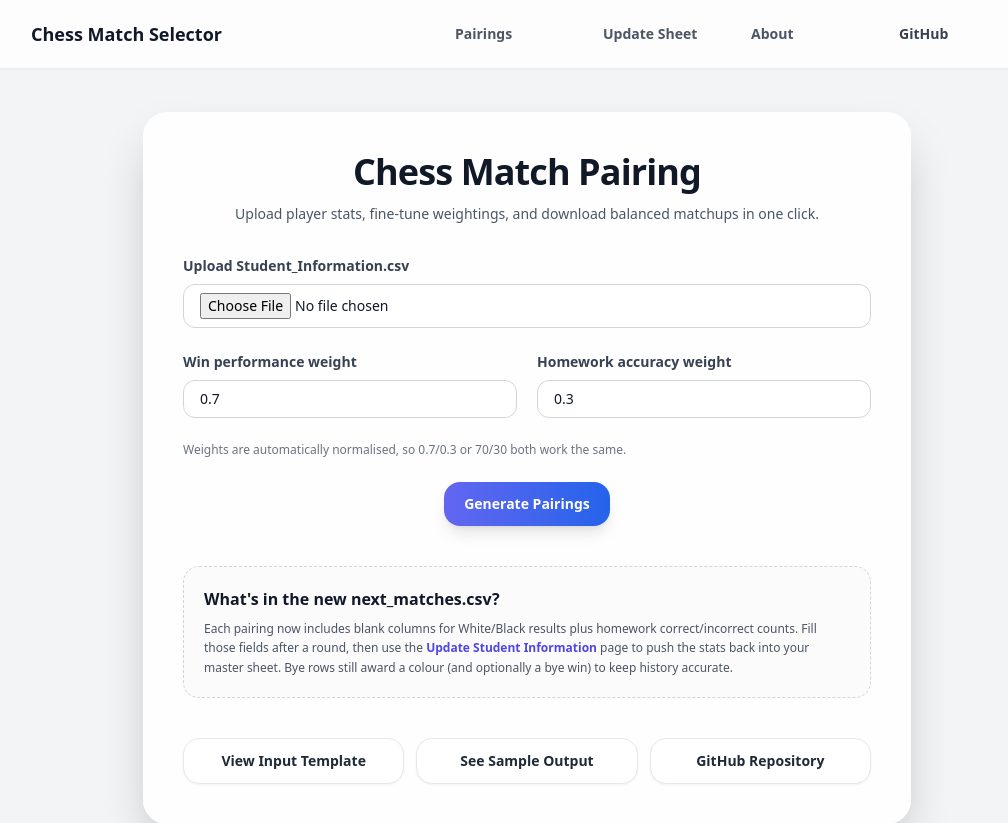
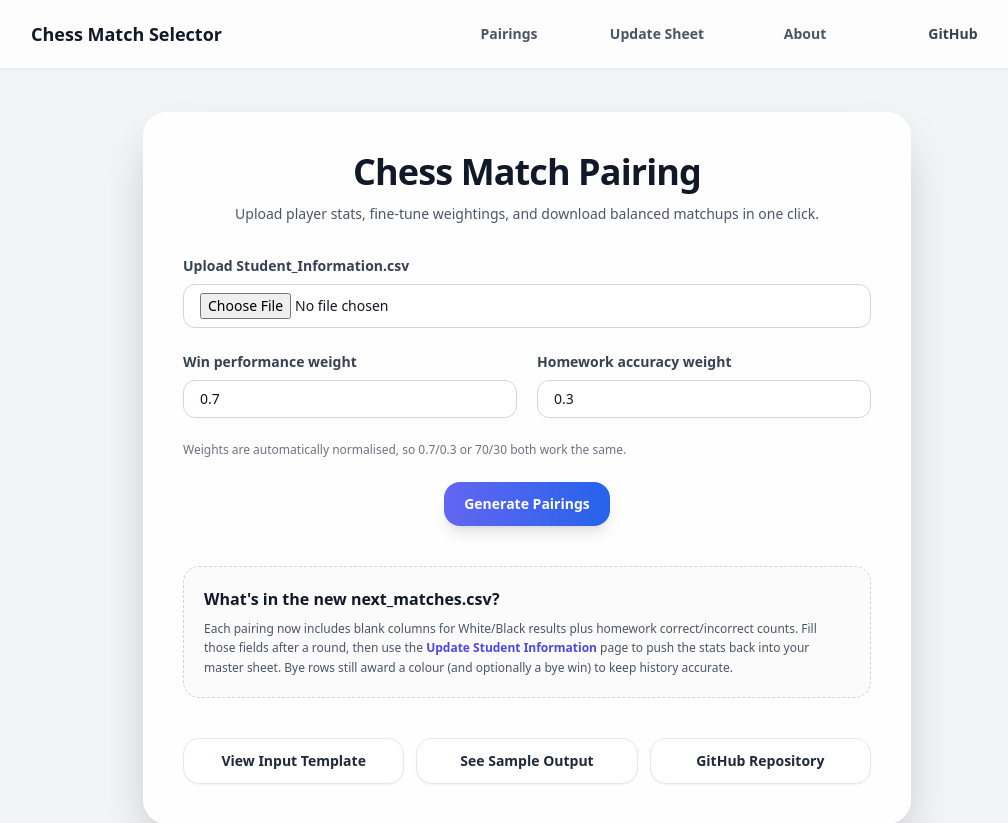
Before and after one commit to Hmm100-star/chess-match-selector, a Flask app: page / in a window 1280 px wide. Shown: the top 823 px of the page, without its empty margins (113-1121 px from the left). Run offline with Flask 3, Linux system fonts and the light colour scheme; some libraries are stand-ins or nearby versions.

Commit message:
Center navigation link labels

```diff
--- a/templates/index.html
+++ b/templates/index.html
@@ -29,7 +29,7 @@
         <div class="flex flex-wrap items-center gap-2">
           <a
             href="{{ url_for('index') }}"
-            class="rounded-2xl px-4 py-2 transition-all duration-300 hover:-translate-y-0.5 hover:bg-indigo-100 hover:text-indigo-700 dark:hover:bg-indigo-900/60 sm:min-w-[140px]"
+            class="inline-flex items-center justify-center rounded-2xl px-4 py-2 text-center transition-all duration-300 hover:-translate-y-0.5 hover:bg-indigo-100 hover:text-indigo-700 dark:hover:bg-indigo-900/60 sm:min-w-[140px]"
             {% if active_page == 'pairings' %}
               bg-indigo-600 text-white shadow-md shadow-indigo-300/50 dark:bg-indigo-500 dark:shadow-indigo-900/40
             {% else %}
@@ -38,7 +38,7 @@
           >Pairings</a>
           <a
             href="{{ url_for('update_page') }}"
-            class="rounded-2xl px-4 py-2 transition-all duration-300 hover:-translate-y-0.5 hover:bg-emerald-100 hover:text-emerald-700 dark:hover:bg-emerald-900/60 sm:min-w-[140px]"
+            class="inline-flex items-center justify-center rounded-2xl px-4 py-2 text-center transition-all duration-300 hover:-translate-y-0.5 hover:bg-emerald-100 hover:text-emerald-700 dark:hover:bg-emerald-900/60 sm:min-w-[140px]"
             {% if active_page == 'update' %}
               bg-emerald-600 text-white shadow-md shadow-emerald-300/50 dark:bg-emerald-500 dark:shadow-emerald-900/40
             {% else %}
@@ -47,7 +47,7 @@
           >Update Sheet</a>
           <a
             href="{{ url_for('about_page') }}"
-            class="rounded-2xl px-4 py-2 transition-all duration-300 hover:-translate-y-0.5 hover:bg-sky-100 hover:text-sky-700 dark:hover:bg-sky-900/60 sm:min-w-[140px]"
+            class="inline-flex items-center justify-center rounded-2xl px-4 py-2 text-center transition-all duration-300 hover:-translate-y-0.5 hover:bg-sky-100 hover:text-sky-700 dark:hover:bg-sky-900/60 sm:min-w-[140px]"
             {% if active_page == 'about' %}
               bg-sky-600 text-white shadow-md shadow-sky-300/50 dark:bg-sky-500 dark:shadow-sky-900/40
             {% else %}
@@ -58,7 +58,7 @@
             href="{{ github_url }}"
             target="_blank"
             rel="noopener"
-            class="rounded-2xl px-4 py-2 transition-all duration-300 hover:-translate-y-0.5 hover:bg-gray-200 hover:text-gray-900 hover:shadow-lg dark:hover:bg-gray-700 dark:hover:text-white sm:min-w-[140px] text-gray-700 dark:text-gray-200"
+            class="inline-flex items-center justify-center rounded-2xl px-4 py-2 text-center transition-all duration-300 hover:-translate-y-0.5 hover:bg-gray-200 hover:text-gray-900 hover:shadow-lg dark:hover:bg-gray-700 dark:hover:text-white sm:min-w-[140px] text-gray-700 dark:text-gray-200"
           >GitHub</a>
         </div>
       </div>
```
Also changed, not shown: templates/about.html (+4 -4 lines), templates/update.html (+4 -4 lines).
